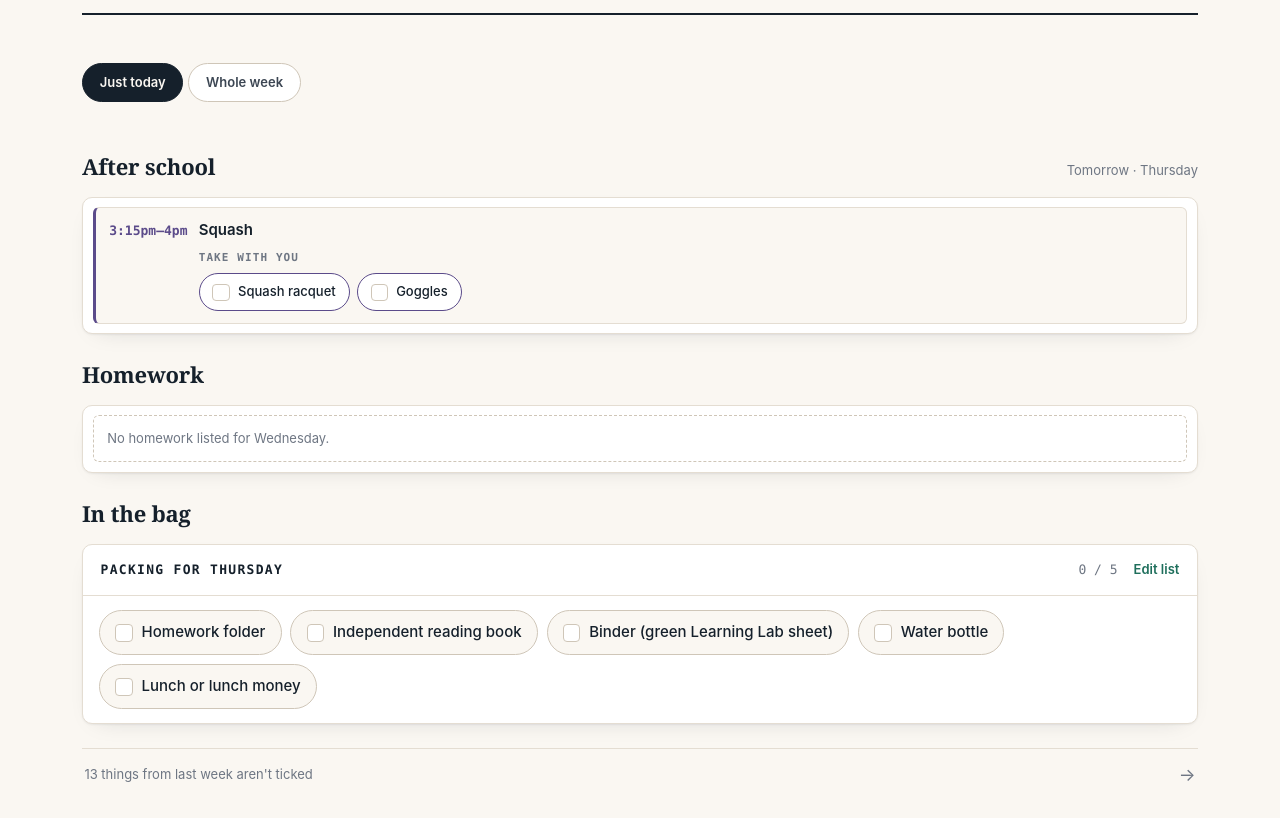
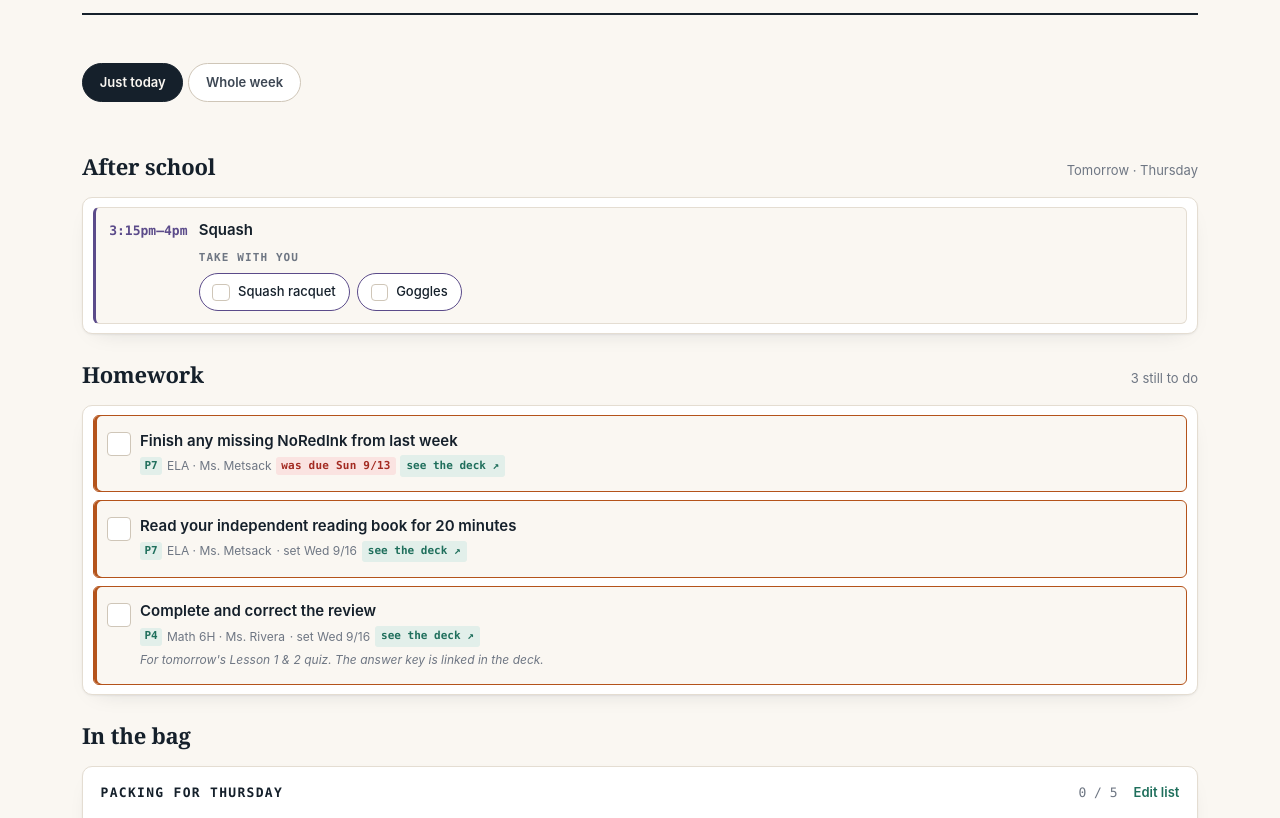
Before and after one commit to nicoledouillet-lgtm/cruz-school-day, a plain HTML site: page index.html in a window 1280 px wide. Shown: the part 135-953 px from the top of the page. Drawn offline with Linux system fonts and the light colour scheme.

Commit message:
Catch up on Tue-Thu, and say when the data was last checked
Nicole asked whether Cruz really had no homework this week. He did. The deck
has been filled in day by day since Monday's refresh and the app was still
showing Monday's snapshot, so Tuesday and Wednesday looked like free nights.

Missing and now added: ELA's 20 minutes of independent reading on Tue and Wed,
'finish any missing NoRedInk' running through the week, Ms. Rivera's iReady
Lesson 2 Check on Tue, the review-and-correct for tomorrow's quiz on Wed, and
'My Favorite Songs' on Thu. Spanish is genuinely clear — Profe Zeiner wrote
'no hay' on Tuesday and nothing since.

The structural mistake is mine: I built this as a weekly refresh when the
source updates daily. REFRESH.md and the README now say run it every school
day, and to re-read the days already published because they gain rows later.

The page also said nothing while showing two-day-old data, because the only
staleness warning fired at eight days. It now names the day it was last
checked from the first day it's behind — quietly, since a day behind is
normal — and keeps the loud warning for a week or more. An empty homework
list and an unfetched one are indistinguishable otherwise, which is the
question Nicole had to ask.

Reading 20 minutes gets a per-day id rather than one shared across days: it's
a nightly task, so ticking Tuesday's must not tick Wednesday's.

Co-Authored-By: Claude Opus 5 <noreply@anthropic.com>

```diff
--- a/index.html
+++ b/index.html
@@ -1669,13 +1669,24 @@
     var host = document.getElementById("noticeHost");
     host.textContent = "";
 
-    /* If the weekly refresh stops happening, say so rather than quietly
-       showing a stale week as if it were current. */
+    /* Teachers fill the deck in as each day arrives, so homework read on
+       Monday is genuinely incomplete by Tuesday. Showing yesterday's list in
+       silence made an empty Wednesday look like a free night rather than a
+       list nobody had fetched yet. So: say when it was last checked, from the
+       first day it's behind — quietly, because being a day behind is normal,
+       and loudly only once it's been a week. */
     if (META.updated) {
       var age = Math.round((TODAY - fromKey(META.updated)) / 86400000);
+      var when = fromKey(META.updated);
+      var said = age < 7
+        ? "on " + DAY_NAMES[when.getDay()]
+        : "on " + MONTHS[when.getMonth()] + " " + when.getDate();
       if (age >= 8) {
         host.appendChild(notice("warn",
-          "This homework was last updated <b>" + age + " days ago</b>. It may be out of date — check with a grown-up."));
+          "This homework was last checked <b>" + age + " days ago</b>. It is probably out of date — check with a grown-up."));
+      } else if (age >= 1) {
+        host.appendChild(notice("",
+          "Homework last checked <b>" + said + "</b>. Teachers add more as the week goes on, so this may not be everything."));
       }
     }
     if (offline) {
--- a/sw.js
+++ b/sw.js
@@ -6,7 +6,7 @@
    week.json: try the network first so a Sunday refresh lands immediately,
    fall back to the last saved copy when there's nothing to reach. */
 
-var CACHE = "cruz-school-day-v14";
+var CACHE = "cruz-school-day-v15";
 var SHELL = [
   "./",
   "./index.html",
--- a/week.json
+++ b/week.json
@@ -1,5 +1,5 @@
 {
-  "updated": "2026-09-14",
+  "updated": "2026-09-16",
   "weekOf": "2026-09-14",
   "deck": "https://docs.google.com/presentation/d/1P1EN0HIanvJIVtEjjj5inzdYhEuz47tjL3C01hRDjkw/edit",
   "archive": "https://docs.google.com/document/d/1smWbYjBZx9auMdju2WeKwZ0Fy4kii8adl2c0ox9x1L4/edit",
@@ -100,6 +100,16 @@
   ],
   "items": [
     {
+      "id": "ela-summer-reading",
+      "date": "2026-09-08",
+      "cls": "ELA",
+      "teacher": "Ms. Metsack",
+      "period": 7,
+      "text": "Summer Reading Slides",
+      "dueDate": "2026-09-10",
+      "submit": "https://classroom.google.com/u/3/c/ODc2NTg4NTA0Nzkx/a/ODc2NzE1MjcwODYy/details"
+    },
+    {
       "id": "math6h-p12",
       "date": "2026-09-08",
       "cls": "Math 6H",
@@ -120,7 +130,7 @@
     },
     {
       "id": "ela-summer-reading",
-      "date": "2026-09-08",
+      "date": "2026-09-09",
       "cls": "ELA",
       "teacher": "Ms. Metsack",
       "period": 7,
@@ -135,27 +145,6 @@
       "teacher": "Ms. Rivera",
       "period": 4,
       "text": "Math book p.15, 16, 17"
-    },
-    {
-      "id": "spanish-flashcards",
-      "date": "2026-09-09",
-      "cls": "Spanish",
-      "teacher": "Profe Zeiner",
-      "period": 1,
-      "text": "Finish making your vocab flashcards",
-      "dueDate": "2026-09-10",
-      "link": "https://docs.google.com/document/d/1j4JjixzQ5uaRaY28UG02gZ3TPCuFAlJDEalJ4ND7qMo/edit",
-      "note": "Instructions and examples are in the linked doc. They're for the quiz on 9/15."
-    },
-    {
-      "id": "ela-summer-reading",
-      "date": "2026-09-09",
-      "cls": "ELA",
-      "teacher": "Ms. Metsack",
-      "period": 7,
-      "text": "Summer Reading Slides",
-      "dueDate": "2026-09-10",
-      "submit": "https://classroom.google.com/u/3/c/ODc2NTg4NTA0Nzkx/a/ODc2NzE1MjcwODYy/details"
     },
     {
       "id": "sci-policies",
@@ -177,6 +166,17 @@
       "text": "Last call to check in the green “back to school stations” notebook",
       "dueDate": "2026-09-11",
       "note": "Mrs. Vocke scores it Friday whether or not you've checked in."
+    },
+    {
+      "id": "spanish-flashcards",
+      "date": "2026-09-09",
+      "cls": "Spanish",
+      "teacher": "Profe Zeiner",
+      "period": 1,
+      "text": "Finish making your vocab flashcards",
+      "dueDate": "2026-09-10",
+      "link": "https://docs.google.com/document/d/1j4JjixzQ5uaRaY28UG02gZ3TPCuFAlJDEalJ4ND7qMo/edit",
+      "note": "Instructions and examples are in the linked doc. They're for the quiz on 9/15."
     },
     {
       "id": "ela-summer-reading",
@@ -268,14 +268,6 @@
       "note": "Profe Zeiner's assessment calendar says what's on it and how to prepare."
     },
     {
-      "id": "math6h-p29",
-      "date": "2026-09-14",
-      "cls": "Math 6H",
-      "teacher": "Ms. Rivera",
-      "period": 4,
-      "text": "Math book p.29 #2, p.34 #8, p.35 #1"
-    },
-    {
       "id": "ela-jacket",
       "date": "2026-09-14",
       "cls": "ELA",
@@ -295,6 +287,14 @@
       "note": "Ms. Metsack flagged this Monday as already late. Skip it if it's done."
     },
     {
+      "id": "math6h-p29",
+      "date": "2026-09-14",
+      "cls": "Math 6H",
+      "teacher": "Ms. Rivera",
+      "period": 4,
+      "text": "Math book p.29 #2, p.34 #8, p.35 #1"
+    },
+    {
       "id": "spanish-quiz-prep",
       "date": "2026-09-14",
       "cls": "Spanish",
@@ -304,6 +304,76 @@
       "dueDate": "2026-09-15",
       "link": "https://docs.google.com/document/d/1y_yS5xVjA7ZYjJdjkvI0raOOrL4MPfthUM54Ie-tAQE/edit",
       "note": "Profe Zeiner's assessment calendar says what's on it and how to prepare."
+    },
+    {
+      "id": "ela-noredink",
+      "date": "2026-09-15",
+      "cls": "ELA",
+      "teacher": "Ms. Metsack",
+      "period": 7,
+      "text": "Finish any missing NoRedInk from last week",
+      "dueDate": "2026-09-13"
+    },
+    {
+      "id": "ela-irb-0915",
+      "date": "2026-09-15",
+      "cls": "ELA",
+      "teacher": "Ms. Metsack",
+      "period": 7,
+      "text": "Read your independent reading book for 20 minutes"
+    },
+    {
+      "id": "math6h-ireadyl2",
+      "date": "2026-09-15",
+      "cls": "Math 6H",
+      "teacher": "Ms. Rivera",
+      "period": 4,
+      "text": "Finish classwork, and the iReady Lesson 2 Check"
+    },
+    {
+      "id": "ela-noredink",
+      "date": "2026-09-16",
+      "cls": "ELA",
+      "teacher": "Ms. Metsack",
+      "period": 7,
+      "text": "Finish any missing NoRedInk from last week",
+      "dueDate": "2026-09-13"
+    },
+    {
+      "id": "ela-irb-0916",
+      "date": "2026-09-16",
+      "cls": "ELA",
+      "teacher": "Ms. Metsack",
+      "period": 7,
+      "text": "Read your independent reading book for 20 minutes"
+    },
+    {
+      "id": "math6h-review",
+      "date": "2026-09-16",
+      "cls": "Math 6H",
+      "teacher": "Ms. Rivera",
+      "period": 4,
+      "text": "Complete and correct the review",
+      "note": "For tomorrow's Lesson 1 & 2 quiz. The answer key is linked in the deck."
+    },
+    {
+      "id": "ela-noredink",
+      "date": "2026-09-17",
+      "cls": "ELA",
+      "teacher": "Ms. Metsack",
+      "period": 7,
+      "text": "Finish any missing NoRedInk from last week",
+      "dueDate": "2026-09-13"
+    },
+    {
+      "id": "ela-favsongs",
+      "date": "2026-09-17",
+      "cls": "ELA",
+      "teacher": "Ms. Metsack",
+      "period": 7,
+      "text": "Finish “My Favorite Songs” if you didn't finish it in class",
+      "dueDate": "2026-09-21",
+      "note": "Ms. Metsack says by Monday — but Monday 9/21 is Yom Kippur, so check whether she means Tuesday."
     },
     {
       "id": "choir-polo",
```
Also changed, not shown: 2 other files.
